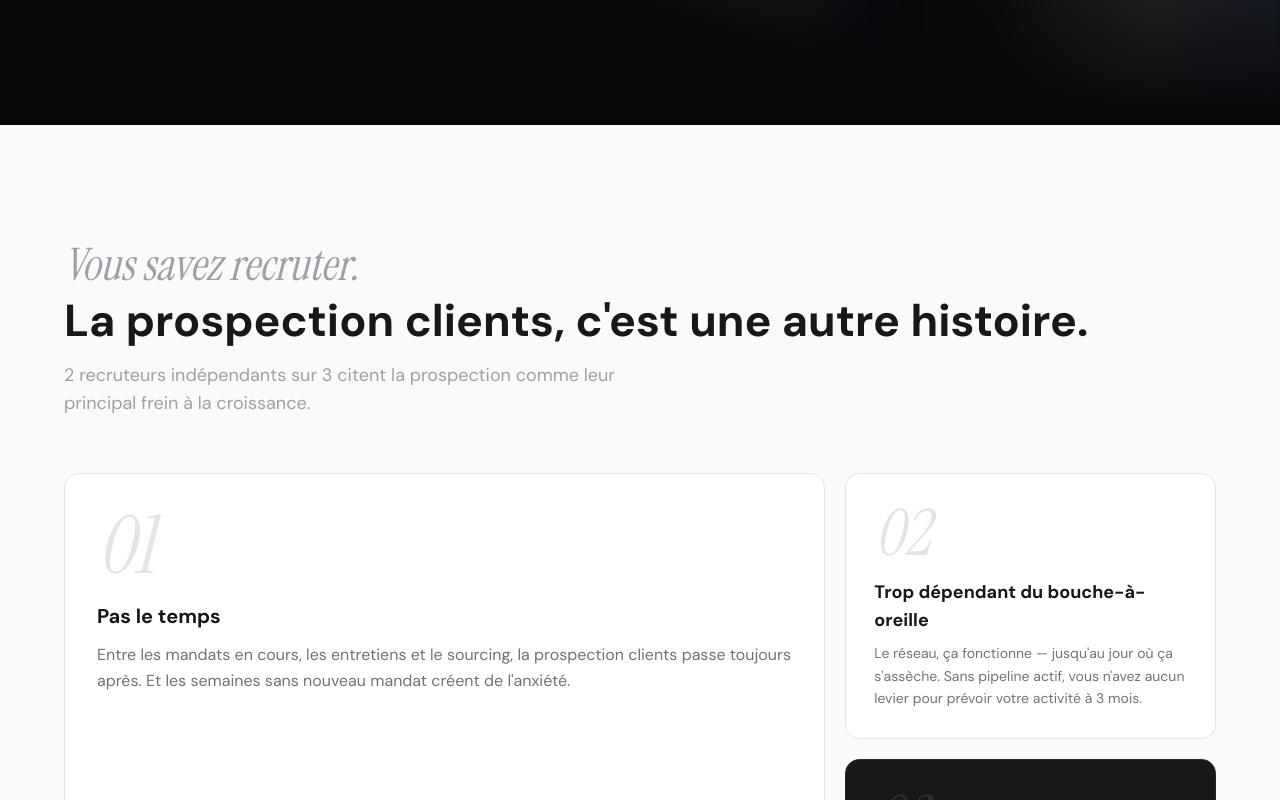
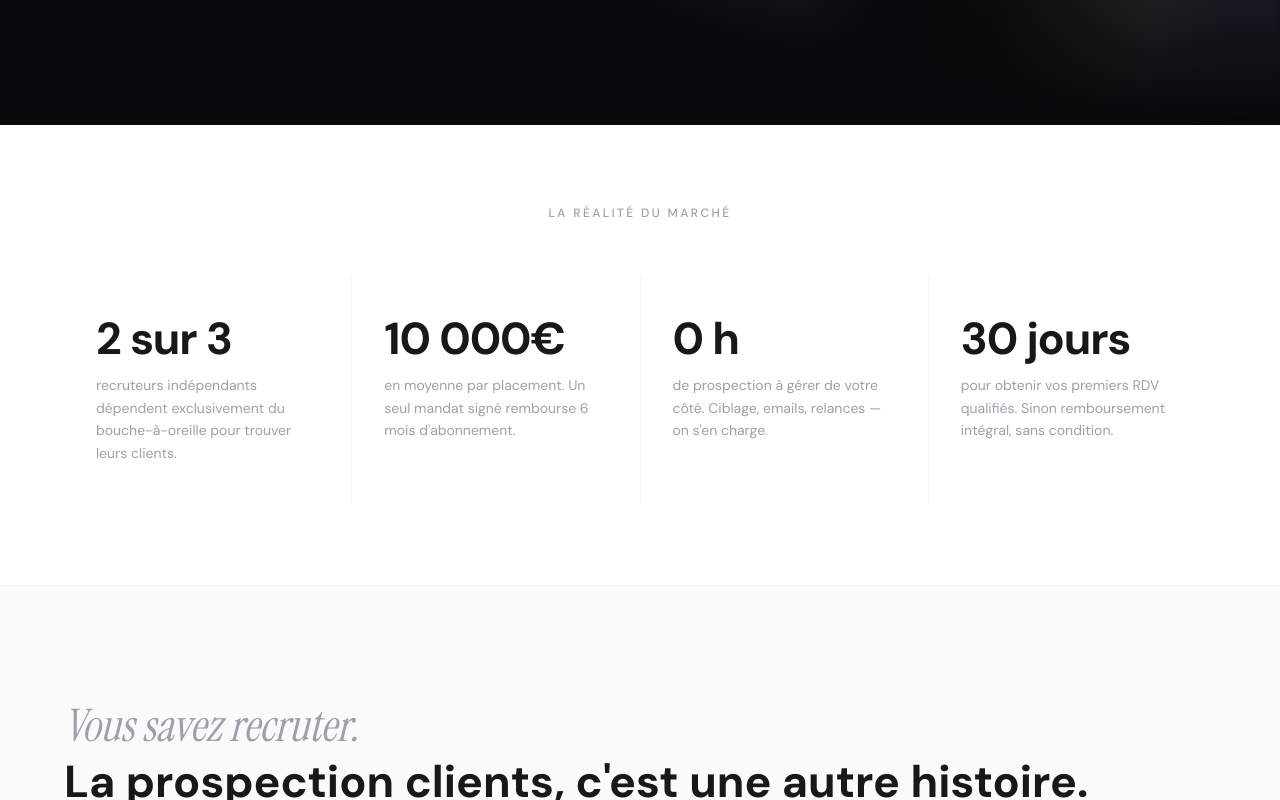
Before and after one commit to grandrianarison/cadencia-site, a Next.js app: page / in a window 1280 px wide. Shown: the part 740-1540 px from the top of the page. Built offline with nearby package versions, Linux system fonts and the light colour scheme.

Commit message:
ajout section stats

```diff
--- a/components/landing-page.tsx
+++ b/components/landing-page.tsx
@@ -163,6 +163,62 @@ export function LandingPage() {
           </p>
         </motion.div>
       </AuroraBackground>
+
+      {/* ── STATS ── */}
+      <section className="py-20 bg-white px-6 border-b border-zinc-100">
+        <div className="max-w-6xl mx-auto">
+          <motion.p
+            initial="hidden"
+            whileInView="visible"
+            viewport={{ once: true }}
+            variants={fadeUp}
+            className="text-center text-xs font-medium tracking-[0.2em] uppercase text-zinc-400 mb-14"
+          >
+            La réalité du marché
+          </motion.p>
+
+          <div className="grid grid-cols-1 sm:grid-cols-2 lg:grid-cols-4 gap-px bg-zinc-100">
+            {[
+              {
+                number: "2 sur 3",
+                label: "recruteurs indépendants dépendent exclusivement du bouche-à-oreille pour trouver leurs clients.",
+              },
+              {
+                number: "10 000€",
+                label: "en moyenne par placement. Un seul mandat signé rembourse 6 mois d'abonnement.",
+              },
+              {
+                number: "0 h",
+                label: "de prospection à gérer de votre côté. Ciblage, emails, relances — on s'en charge.",
+              },
+              {
+                number: "30 jours",
+                label: "pour obtenir vos premiers RDV qualifiés. Sinon remboursement intégral, sans condition.",
+              },
+            ].map((stat, i) => (
+              <motion.div
+                key={i}
+                initial="hidden"
+                whileInView="visible"
+                viewport={{ once: true }}
+                variants={{
+                  ...fadeUp,
+                  visible: {
+                    ...fadeUp.visible,
+                    transition: { duration: 0.6, delay: i * 0.08, ease: EASE },
+                  },
+                }}
+                className="bg-white px-8 py-10 flex flex-col gap-3"
+              >
+                <span className="text-[2.8rem] font-bold leading-none tracking-tight text-zinc-900">
+                  {stat.number}
+                </span>
+                <p className="text-zinc-400 text-sm leading-relaxed">{stat.label}</p>
+              </motion.div>
+            ))}
+          </div>
+        </div>
+      </section>
 
       {/* ── PAIN ── */}
       <section className="py-28 bg-zinc-50 px-6">
```
